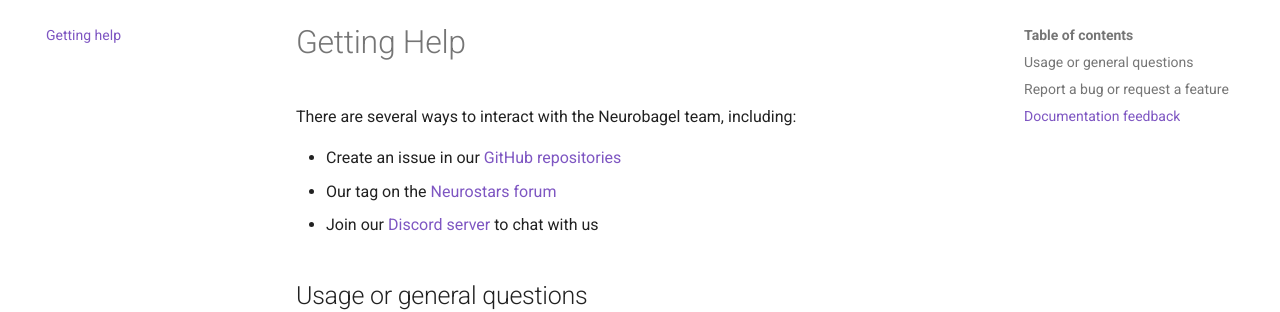
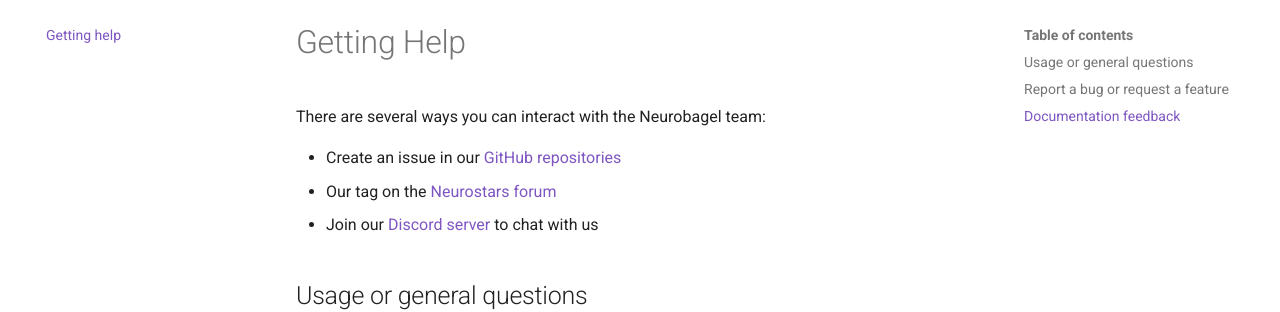
Before and after one commit to neurobagel/documentation, an MkDocs documentation site: the page built from docs/getting_help.md, in a window 1280 px wide and 1168 px high. Shown: the part 124-436 px from the top of the window. Built offline with MkDocs 1.6.1 and Material for MkDocs 9.7.7, drawn with Linux system fonts in a browser that asks for light colours; comment, search, counter and statistics services are not loaded.

```diff
--- a/docs/getting_help.md
+++ b/docs/getting_help.md
@@ -1,6 +1,6 @@
 # Getting Help
 
-There are several ways to interact with the Neurobagel team, including:
+There are several ways you can interact with the Neurobagel team:
 
 - Create an issue in our [GitHub repositories](https://github.com/neurobagel)
 - Our tag on the [Neurostars forum](https://neurostars.org/tag/neurobagel)
```
Also changed, not shown: docs/maintaining.md (+1 -1 lines).
